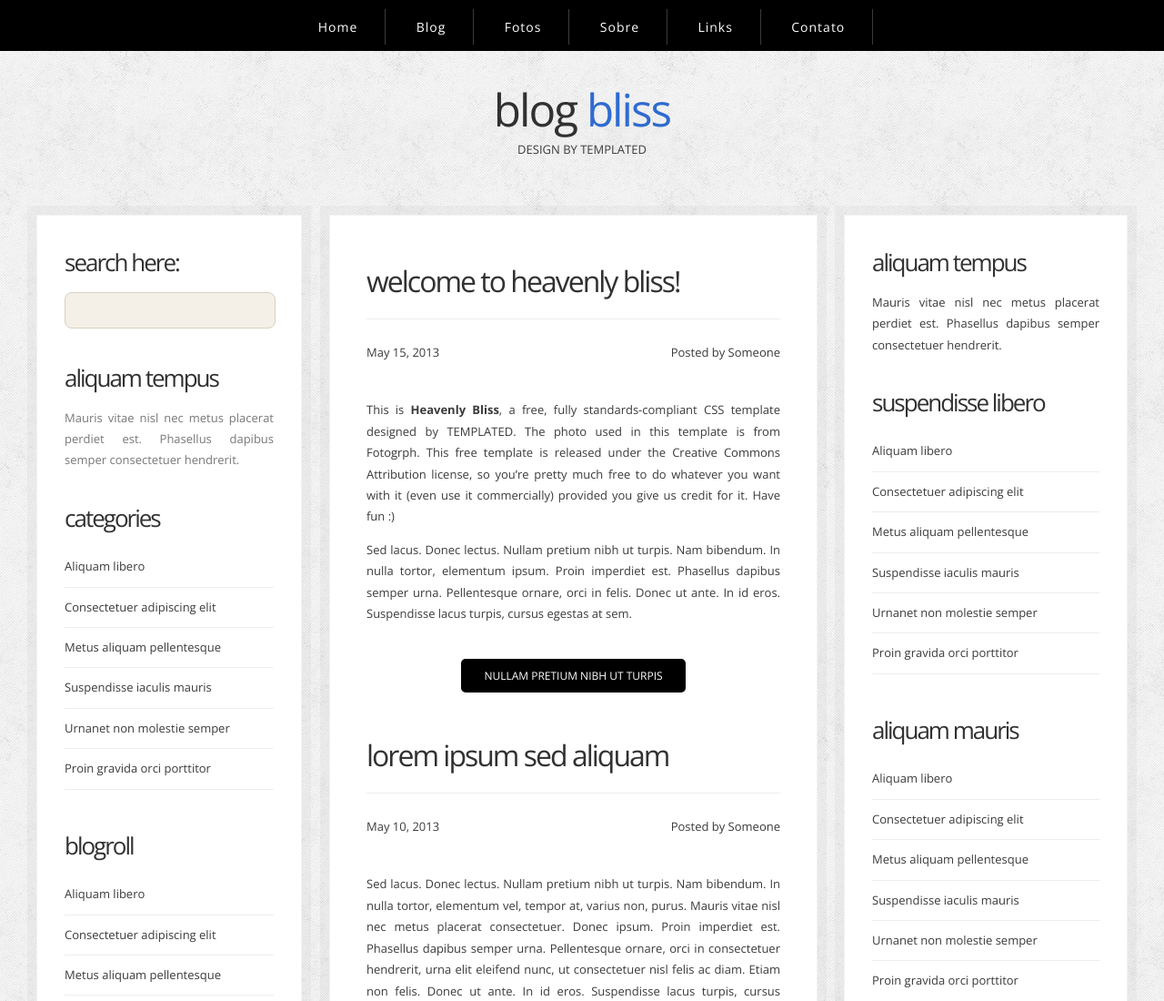
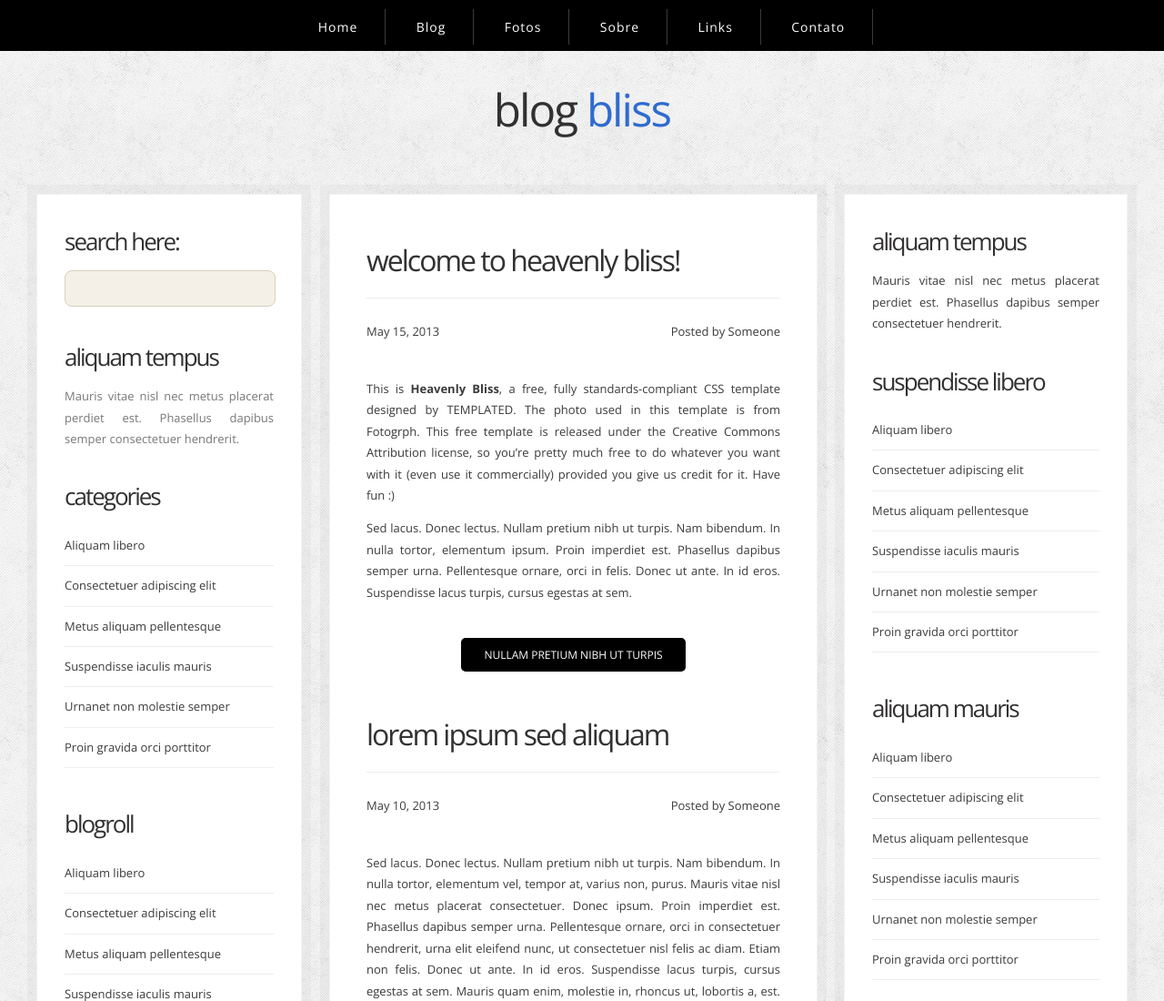
Before and after one commit to sergiosalinass/site, a plain HTML site: page index.html in a window 1280 px wide. Shown: the top 1100 px of the page at 91% size. Drawn offline with nearby package versions, Linux system fonts and the light colour scheme; files whose address does not match are found by name.

Commit message:
Update index.html

```diff
--- a/index.html
+++ b/index.html
@@ -38,7 +38,7 @@ Released   : 20130517
 	<div id="header">
 		<div id="logo">
 			<h1><a href="#">Blog <span>Bliss</span></a></h1>
-			<p>Design by <a href="http://templated.co" rel="nofollow">TEMPLATED</a></p>
+
 		</div>
 	</div>
 </div>
```
